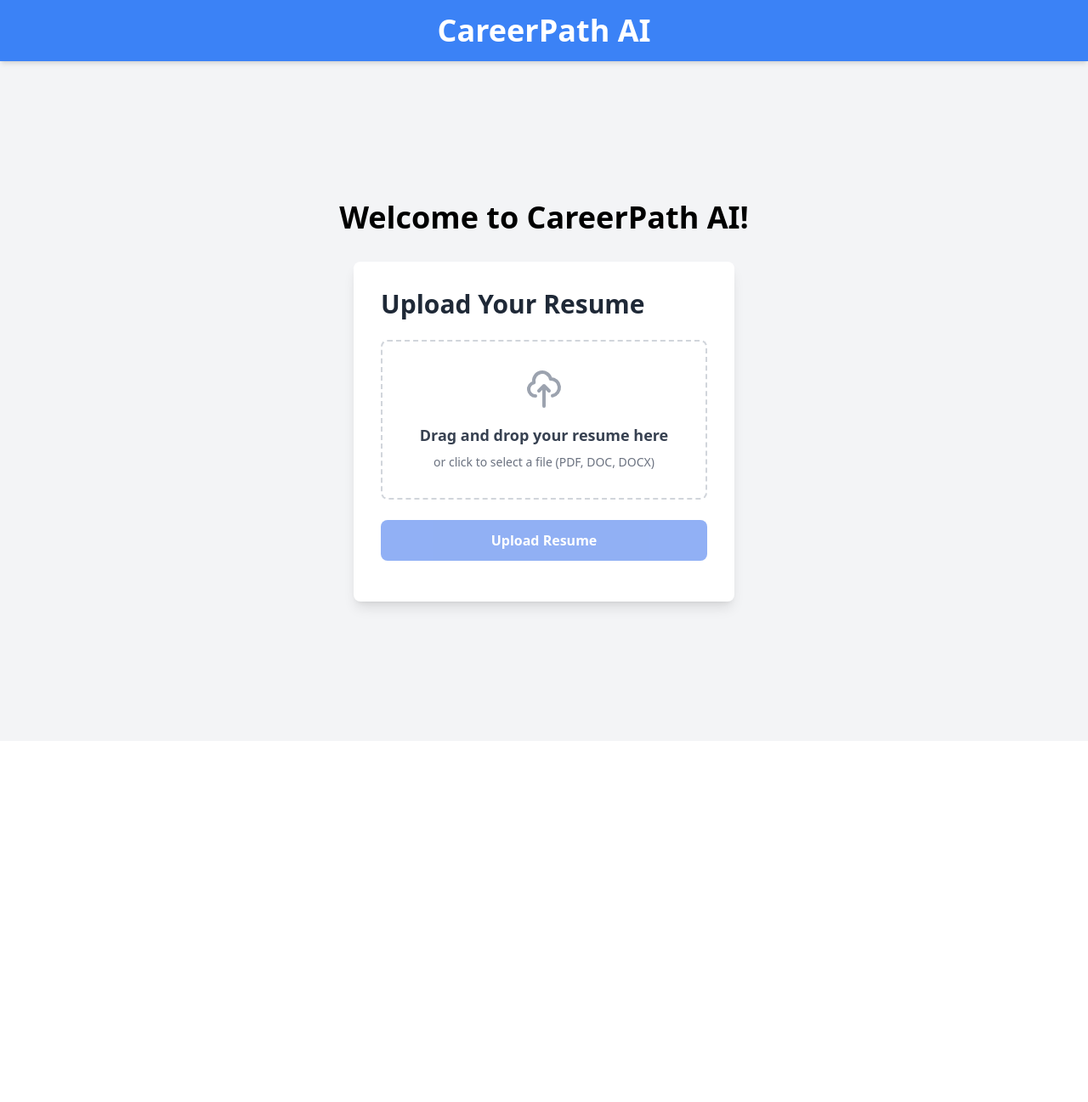
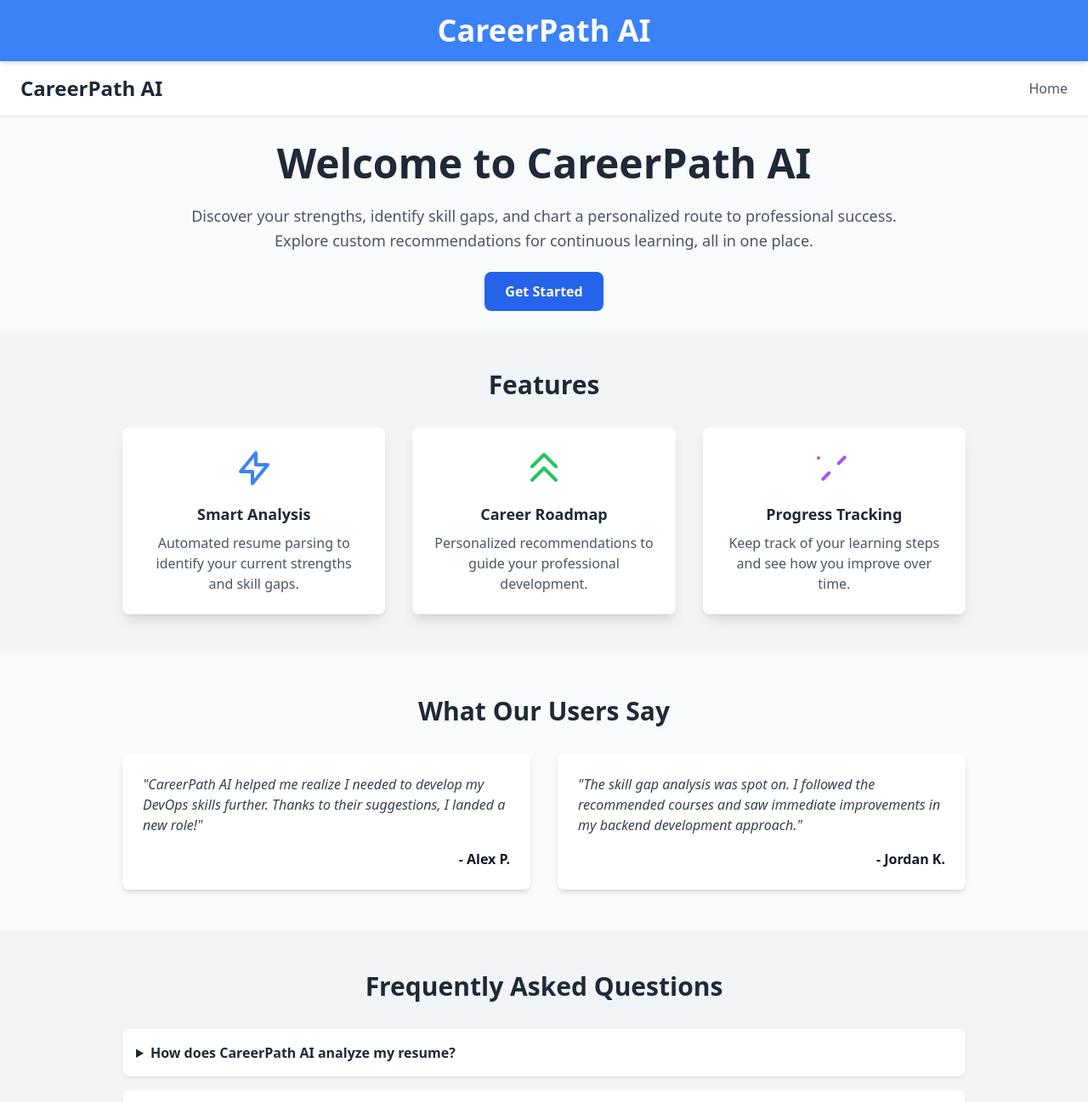
Before and after one commit to Unlimited-demi/careerpath-ai-frontend, a Vue app: page / in a window 1280 px wide. Shown: the top 1297 px of the page at 85% size. Before the commit the page ends 872 px from the top, so only its background shows below. Built offline with nearby package versions, Linux system fonts and the light colour scheme.

Commit message:
Added a Landing Page

```diff
--- a/src/router/index.js
+++ b/src/router/index.js
@@ -1,11 +1,12 @@
 import { createRouter, createWebHistory } from 'vue-router'
 import HomeView from '../views/HomeView.vue'
 import ProfileView from '../views/ProfileView.vue'
+import LandingPage from '@/views/LandingPage.vue'
 const router = createRouter({
   history: createWebHistory(import.meta.env.BASE_URL),
   routes: [
     {
-      path: '/',
+      path: '/home',
       name: 'home',
       component: HomeView
     },
@@ -14,6 +15,12 @@ const router = createRouter({
       name: 'profile',
       component: ProfileView
     },
+    {
+      path: "/",
+      name: "LandingPage",
+      component : LandingPage
+    }
+
   ]
 })
 
--- /dev/null
+++ b/src/views/LandingPage.vue
@@ -0,0 +1,207 @@
+<template>
+  <!-- Main container -->
+  <div class="bg-gray-50 min-h-screen flex flex-col">
+    <!-- Navigation Bar -->
+    <header class="bg-white shadow h-16 flex items-center justify-between px-6">
+      <div class="text-2xl font-bold text-gray-800">
+        CareerPath AI
+      </div>
+      <nav>
+        <ul class="flex space-x-4">
+          <li>
+            <router-link to="/" class="text-gray-600 hover:text-gray-900 font-medium">
+              Home
+            </router-link>
+          </li>
+          <!-- Potential extra links -->
+          <!-- <li><router-link to="/about">About</router-link></li> -->
+          <!-- <li><router-link to="/features">Features</router-link></li> -->
+        </ul>
+      </nav>
+    </header>
+
+    <!-- Hero Section -->
+    <section class="flex-grow flex flex-col items-center justify-center p-8">
+      <div class="max-w-4xl text-center">
+        <h1 class="text-5xl font-extrabold text-gray-800 mb-6">
+          Welcome to CareerPath AI
+        </h1>
+        <p class="text-lg text-gray-600 mb-8 leading-relaxed">
+          Discover your strengths, identify skill gaps, and chart a personalized route
+          to professional success. Explore custom recommendations for continuous
+          learning, all in one place.
+        </p>
+        <router-link
+          to="/home"
+          class="bg-blue-600 hover:bg-blue-700 text-white py-3 px-6 rounded-lg font-bold transition duration-300"
+        >
+          Get Started
+        </router-link>
+      </div>
+    </section>
+
+    <!-- Features Section -->
+    <section class="bg-gray-100 py-12">
+      <div class="max-w-5xl mx-auto px-4">
+        <h2 class="text-3xl font-semibold text-center text-gray-800 mb-8">Features</h2>
+        <div class="grid grid-cols-1 md:grid-cols-3 gap-8">
+          <div class="bg-white shadow-lg rounded-lg p-6 text-center">
+            <svg xmlns="http://www.w3.org/2000/svg" class="h-12 w-12 mx-auto mb-4 text-blue-500" fill="none" viewBox="0 0 24 24" stroke="currentColor">
+              <!-- Icon 1 -->
+              <path stroke-linecap="round" stroke-linejoin="round" stroke-width="2"
+                    d="M13 10V3L4 14h7v7l9-11h-7z" />
+            </svg>
+            <h3 class="font-bold text-lg text-gray-800 mb-2">Smart Analysis</h3>
+            <p class="text-gray-600">
+              Automated resume parsing to identify your current strengths and skill gaps.
+            </p>
+          </div>
+          <div class="bg-white shadow-lg rounded-lg p-6 text-center">
+            <svg xmlns="http://www.w3.org/2000/svg" class="h-12 w-12 mx-auto mb-4 text-green-500" fill="none" viewBox="0 0 24 24" stroke="currentColor">
+              <!-- Icon 2 -->
+              <path stroke-linecap="round" stroke-linejoin="round" stroke-width="2"
+                    d="M5 11l7-7 7 7M5 19l7-7 7 7"/>
+            </svg>
+            <h3 class="font-bold text-lg text-gray-800 mb-2">Career Roadmap</h3>
+            <p class="text-gray-600">
+              Personalized recommendations to guide your professional development.
+            </p>
+          </div>
+          <div class="bg-white shadow-lg rounded-lg p-6 text-center">
+            <svg xmlns="http://www.w3.org/2000/svg" class="h-12 w-12 mx-auto mb-4 text-purple-500" fill="none" viewBox="0 0 24 24" stroke="currentColor">
+              <!-- Icon 3 -->
+              <path stroke-linecap="round" stroke-linejoin="round" stroke-width="2"
+                    d="M18.364 5.636l-3.536 3.536M3 6h.01M5.636 18.364L9.172 14.828" />
+            </svg>
+            <h3 class="font-bold text-lg text-gray-800 mb-2">Progress Tracking</h3>
+            <p class="text-gray-600">
+              Keep track of your learning steps and see how you improve over time.
+            </p>
+          </div>
+        </div>
+        <!-- Potential extra content for features -->
+        <!-- <div class="text-center mt-6">
+          <router-link to="/features" class="text-blue-600 hover:underline">
+            Explore all features →
+          </router-link>
+        </div> -->
+      </div>
+    </section>
+
+    <!-- Testimonials Section -->
+    <section class="py-12">
+      <div class="max-w-5xl mx-auto px-4">
+        <h2 class="text-3xl font-semibold text-center text-gray-800 mb-8">What Our Users Say</h2>
+        <div class="grid grid-cols-1 md:grid-cols-2 gap-8">
+          <!-- Testimonial 1 -->
+          <div class="bg-white shadow-md rounded-lg p-6">
+            <p class="text-gray-700 italic">
+              "CareerPath AI helped me realize I needed to develop my DevOps skills
+              further. Thanks to their suggestions, I landed a new role!"
+            </p>
+            <div class="mt-4 text-right">
+              <span class="font-bold text-gray-900">- Alex P.</span>
+            </div>
+          </div>
+          <!-- Testimonial 2 -->
+          <div class="bg-white shadow-md rounded-lg p-6">
+            <p class="text-gray-700 italic">
+              "The skill gap analysis was spot on. I followed the recommended courses
+              and saw immediate improvements in my backend development approach."
+            </p>
+            <div class="mt-4 text-right">
+              <span class="font-bold text-gray-900">- Jordan K.</span>
+            </div>
+          </div>
+        </div>
+      </div>
+    </section>
+
+    <!-- FAQ Section -->
+    <section class="bg-gray-100 py-12">
+      <div class="max-w-5xl mx-auto px-4">
+        <h2 class="text-3xl font-semibold text-center text-gray-800 mb-8">Frequently Asked Questions</h2>
+        <div class="space-y-4">
+          <!-- FAQ 1 -->
+          <details class="bg-white shadow rounded-lg p-4">
+            <summary class="font-bold text-gray-800 cursor-pointer">
+              How does CareerPath AI analyze my resume?
+            </summary>
+            <p class="mt-2 text-gray-700 leading-relaxed">
+              We use specialized NLP algorithms to extract key information from your resume,
+              which then guides our AI in identifying your strengths, skill gaps, and potential
+              career paths aligned to your goals.
+            </p>
+          </details>
+
+          <!-- FAQ 2 -->
+          <details class="bg-white shadow rounded-lg p-4">
+            <summary class="font-bold text-gray-800 cursor-pointer">
+              How accurate are the recommendations?
+            </summary>
+            <p class="mt-2 text-gray-700 leading-relaxed">
+              Our AI models continuously improve based on user feedback and evolving
+              industry standards to ensure up-to-date and relevant suggestions.
+            </p>
+          </details>
+
+          <!-- FAQ 3 -->
+          <details class="bg-white shadow rounded-lg p-4">
+            <summary class="font-bold text-gray-800 cursor-pointer">
+              Is my data secure?
+            </summary>
+            <p class="mt-2 text-gray-700 leading-relaxed">
+              We take data security very seriously. Your resume and personal details are not stored
+               in our system and processed only as needed to provide personalized insight.
+            </p>
+          </details>
+        </div>
+      </div>
+    </section>
+
+    <!-- CTA Section -->
+    <section class="py-12">
+      <div class="max-w-xl mx-auto text-center">
+        <h2 class="text-2xl font-semibold text-gray-800 mb-6">
+          Ready to Level Up Your Career?
+        </h2>
+        <p class="text-gray-600 mb-8">
+          Upload your resume to get started. Find out exactly which skills you need to
+          develop and how to get there.
+        </p>
+        <router-link
+          to="/home"
+          class="bg-blue-600 hover:bg-blue-700 text-white py-3 px-6 rounded-lg font-bold transition duration-300"
+        >
+          Start Now
+        </router-link>
+      </div>
+    </section>
+
+    <!-- Footer -->
+    <footer class="bg-white mt-auto py-6 shadow-inner">
+      <div class="max-w-5xl mx-auto px-4 flex flex-col md:flex-row items-center justify-between">
+        <div class="text-sm text-gray-600">
+          © 2024 CareerPath AI. All rights reserved.
+        </div>
+        <div class="flex space-x-4 mt-2 md:mt-0">
+          <!-- Potential social icons or footer nav -->
+          <!-- <a href="#" class="text-gray-600 hover:text-gray-900">Privacy Policy</a> -->
+          <!-- <a href="#" class="text-gray-600 hover:text-gray-900">Terms of Service</a> -->
+        </div>
+      </div>
+    </footer>
+  </div>
+</template>
+
+<script setup>
+// ...component logic can go here if needed...
+// If you choose to add composables or reactive data, place them here
+
+/*
+  Additional placeholders or future expansions:
+  1) Plan to add a store-based user login flow
+  2) Could incorporate advanced animations or transitions
+  3) Potentially integrate user-specific content in the hero if they're logged in
+*/
+</script>
```
